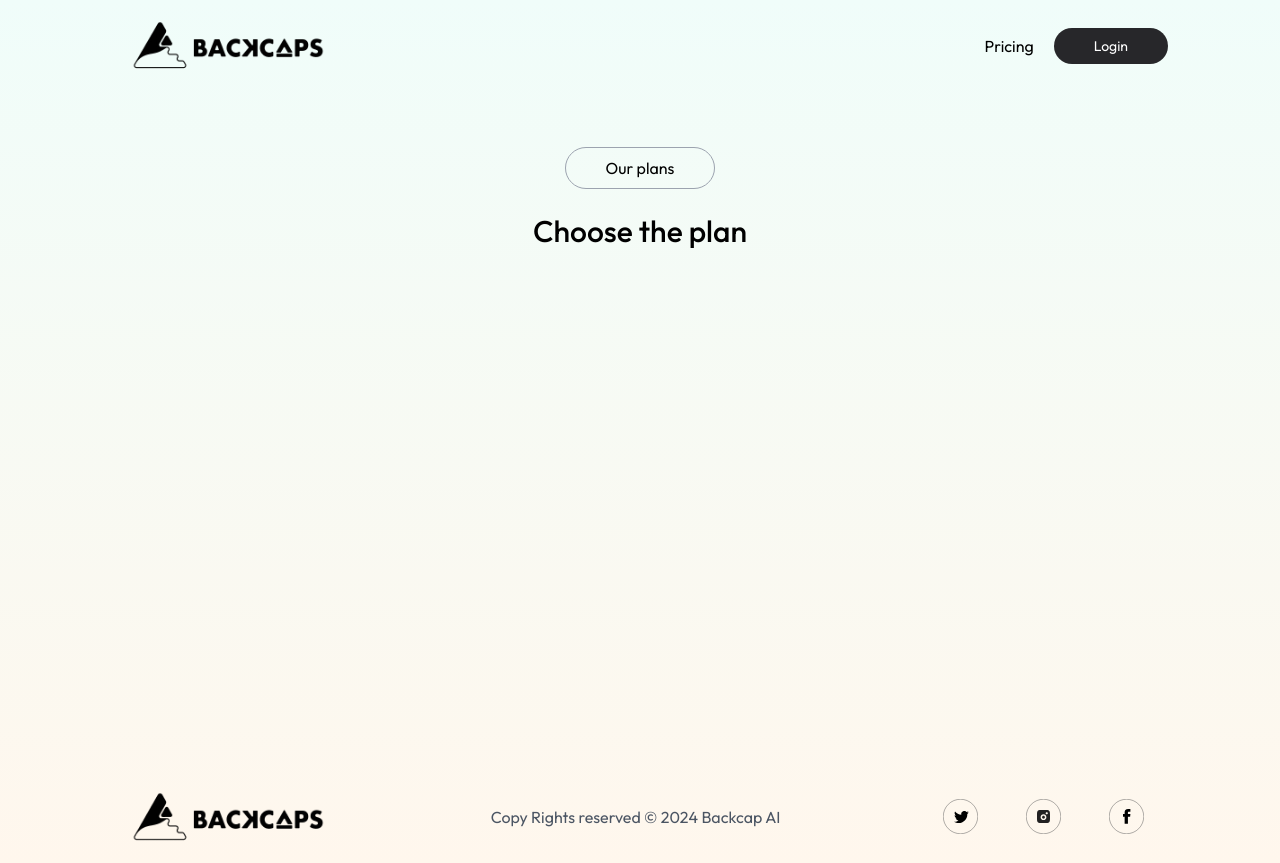
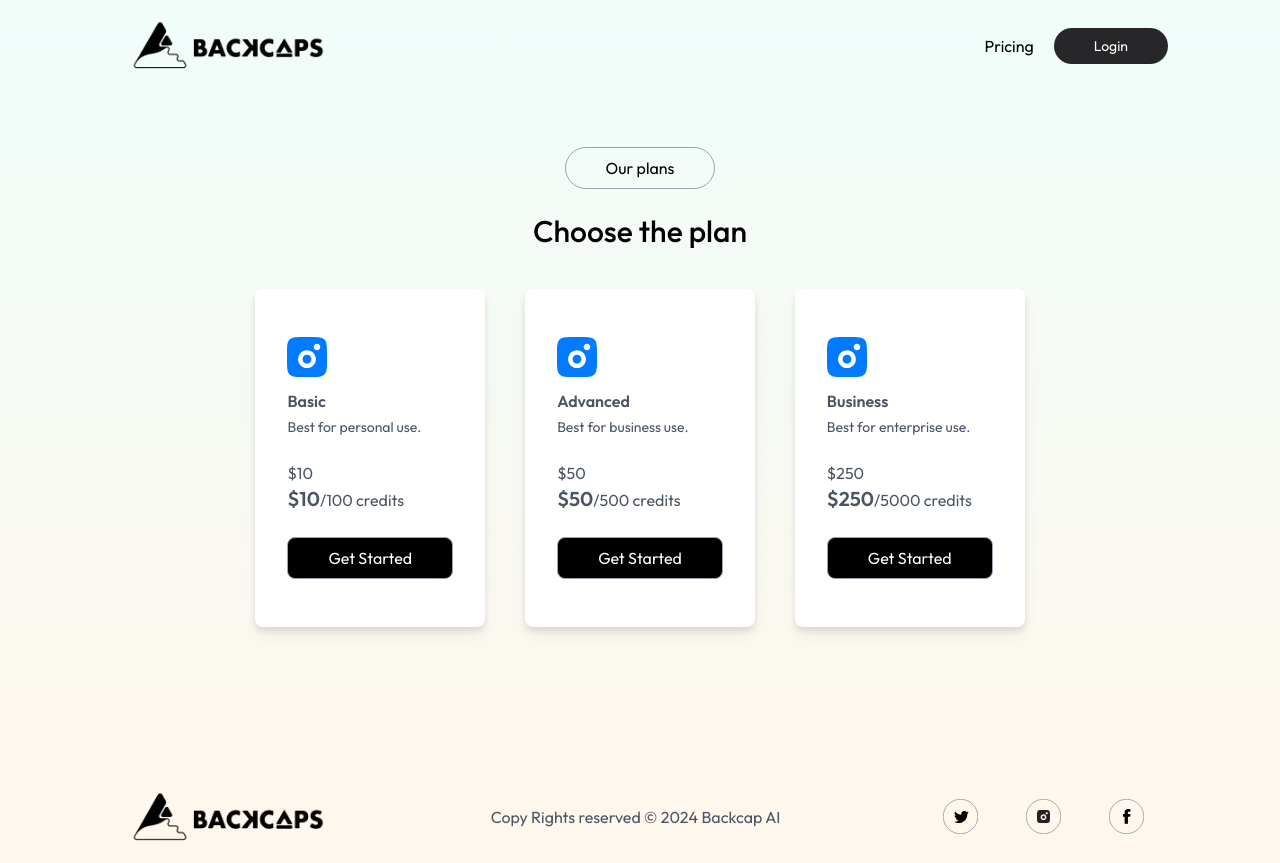
Before and after one commit to HassaanAwan786/Image-Generator-, a React (Vite) app in the folder Client/: page /BuyCredit in a window 1280 px wide. Built offline with nearby package versions, Linux system fonts and the light colour scheme.

Commit message:
added credit  files

```diff
--- a/Client/src/pages/BuyCredit.jsx
+++ b/Client/src/pages/BuyCredit.jsx
@@ -1,18 +1,37 @@
 
-import React from "react";
+
+import { assets } from "../assets/assets";
+import React, { useState } from "react";
+import { plans } from "../assets/assets";
+
 const BuyCredit = () => {
+  const [user,setUser] = useState(false)
   return (
-  <div className="min-h-[80vh] text-center pt-14 mb-10">
+  <div className="min-h-[80vh] text-center pt-14 mb-10 px-4 sm:px-6">
     <button className="border border-gray-400 px-10 py-2 rounded-full mb-6">
       Our plans
     </button>
     <h1 className="text-center text-3xl font-medium mb-6 sm:mb-10">
       Choose the plan
     </h1>
-    <div>
+   <div className="flex flex-wrap justify-center gap-6 text-left sm:gap-10">
+    {plans.map((plan, index)=>(
+      <div key={index}
+      className="bg-white drop-shadow-lg p-6 rounded-lg py-12 px-8
+      text-gray-600 hover:scale-105 transition-all duration-500"
+      >
+        <img width={40} src={assets.logo_icon} alt="" />
+       <p className="mt-3 mb-1 font-semibold">{plan.id}</p>
+       <p className="text-sm">{plan.desc}</p>
+       <p className='mt-6'>${plan.price}</p>
+       <p><span className='font-semibold text-xl'>${plan.price}</span>/{plan.credits} credits</p>
+       <button className="bg-black text-white border border-gray-400 px-10 py-2 rounded-lg mt-6 hover:scale-105 transition-all duration-500 color-black">
+        {user?"Purchase":"Get Started"}
+      </button>
+      </div>
+    ))}
 
-
-    </div>
+   </div>
 
   </div>)
 };
```
